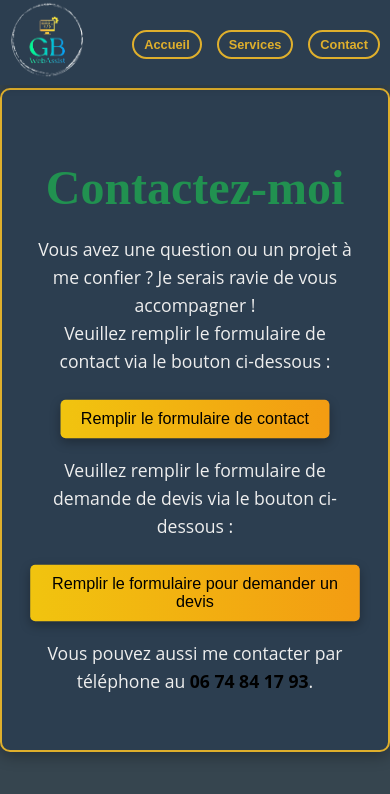
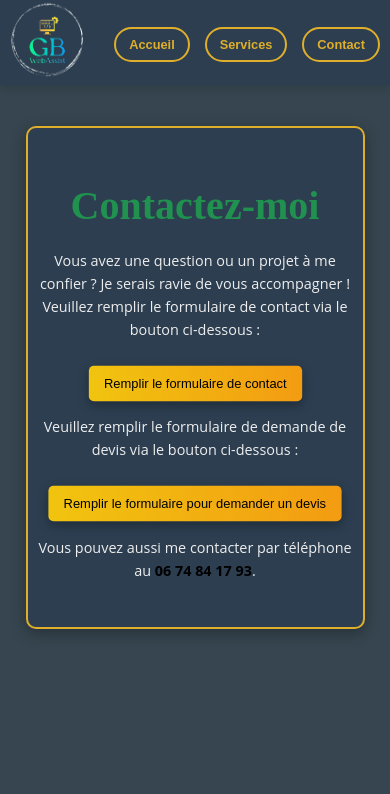
Before and after one commit to GaelleB/gb-webassist, a React (Create React App) app: page /contact in a window 390 px wide. Shown: the top 794 px of the page. Built offline with nearby package versions, Linux system fonts and the light colour scheme.

Commit message:
global css

```diff
--- a/src/styles/global.css
+++ b/src/styles/global.css
@@ -117,7 +117,8 @@ body {
   font-weight: bold;
   font-family: 'Poppins', sans-serif;
   transition: all 0.3s ease-in-out;
-  padding: 8px 15px;
+  padding: 10px 20px;  /* Augmenter le padding */
+  font-size: 1.2em;  /* Augmenter la taille de la police */
   margin: 0 10px;
   border-radius: 20px;
   background-color: transparent;
@@ -292,8 +293,8 @@ strong, .suggestion {
   display: flex;
   justify-content: center;
   align-items: center;
-  min-height: 800px;
-  padding-top: 20px;
+  min-height: 80vh;
+  padding: 80px 20px; /* Ajout de padding horizontal */
 }
 
 .article-contact {
@@ -303,7 +304,7 @@ strong, .suggestion {
   border: 2px solid var(--primary-color);
   box-shadow: 0 4px 15px rgba(0, 0, 0, 0.3);
   max-width: 800px;
-  text-align: center;
+  text-align: center; /* Centrer le contenu de la carte */
   color: #dfe6e9;
 }
 
@@ -367,8 +368,8 @@ button:hover {
   }
 
   .navbar ul li a {
-    padding: 5px 10px;
-    font-size: 1em;
+    padding: 8px 13px;
+    font-size: 1.3em;
     margin: 5px 0;
   }
 
@@ -398,6 +399,13 @@ button:hover {
   .service-card .price {
     font-size: 1.5em;
   }
+  .main-contact {
+    padding: 40px 20px; /* Réduire le padding vertical */
+  }
+
+  .article-contact {
+    padding: 10px; /* Réduire le padding */
+  }
 
   .call-to-action {
     font-size: 1em;
@@ -406,6 +414,10 @@ button:hover {
 
 /* Pour les mobiles */
 @media (max-width: 480px) {
+  .header-content .logo {
+    height: 80px;
+  }
+
   .navbar ul li a {
     font-size: 0.8em;
   }
@@ -423,7 +435,21 @@ button:hover {
     font-size: 1.5em;
   }
 
-  .header-content .logo {
-    height: 80px;
+  .article-contact {
+    width: 90%; /* Occuper 90% de la largeur de l'écran */
+    padding: 20px 10px; /* Padding vertical plus important que le padding horizontal */
+  }
+
+  .contact-title {
+    font-size: 2.5em;
+  }
+
+  .article-contact p {
+    font-size: 0.9em;
+  }
+
+  .buttonGoogleForm {
+    padding: 10px 15px;
+    font-size: 0.8em;
   }
 }
```
